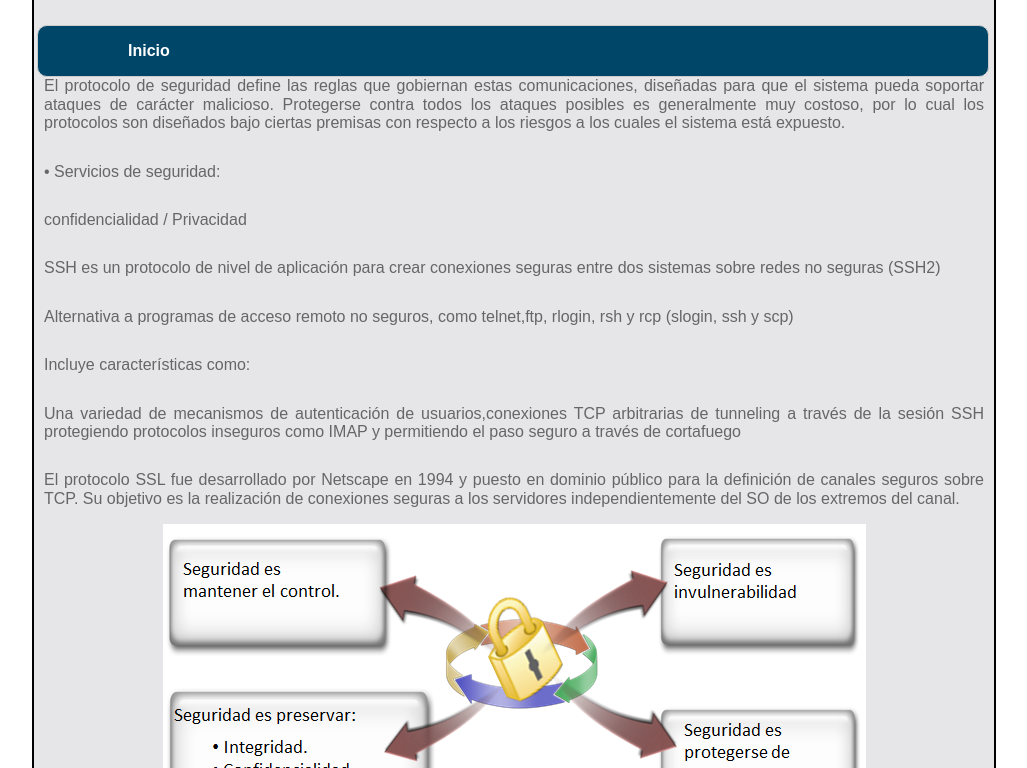
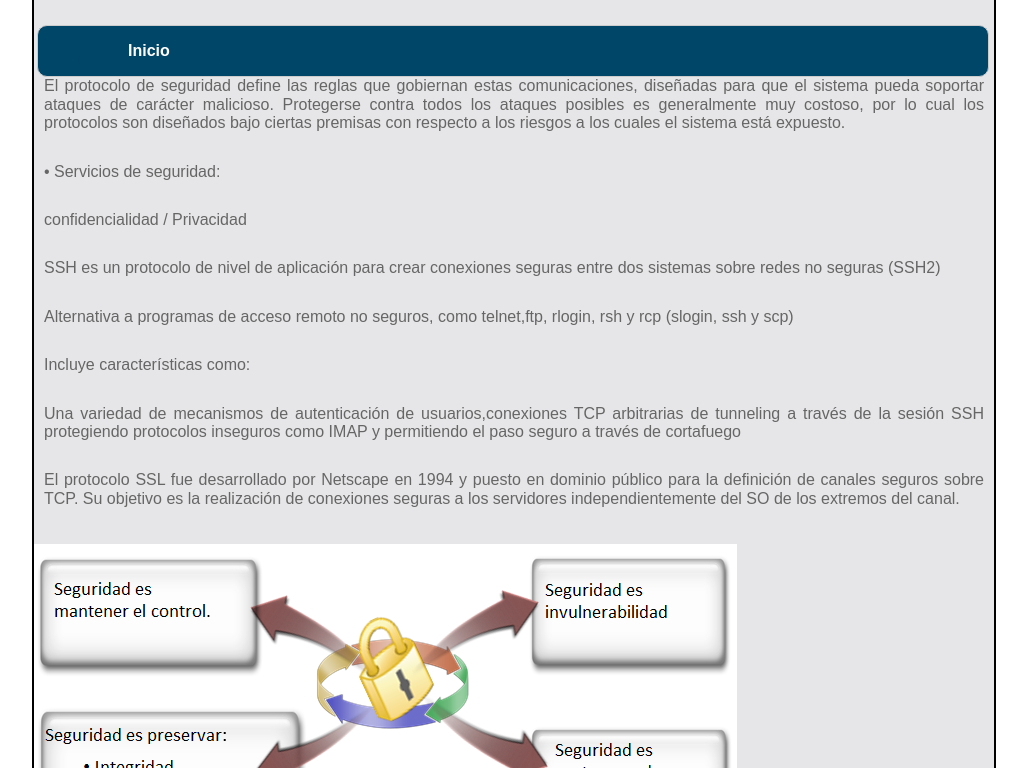
Before and after one commit to galuz1234/OVI_SeguridadInformatica, a plain HTML site: page protocolos.html in a window 1280 px wide. Shown: the part 184-952 px from the top of the page, without its empty margins (126-1153 px from the left). Drawn offline with Linux system fonts and the light colour scheme; files whose address does not match are found by name.

Commit message:
commit 25 imagen

```diff
--- a/protocolos.html
+++ b/protocolos.html
@@ -50,12 +50,12 @@
                         <p>El protocolo SSL fue desarrollado por Netscape en 1994 y puesto en dominio público para la definición de canales seguros sobre TCP. Su objetivo es la realización de conexiones seguras a los servidores independientemente del SO de los extremos del canal.
 
 
-                         </section>
-                         <center>
-                             <class="elementos"> <img align=center src="img/2protocolo.png">
-                         </center>
+                </section>
+                 <aside>
+                 	<class="elementos"> <img align=center src="img/2protocolo.png">
+                 </aside>
 
-
+            </div>
 
            </body>
 </html>
```
